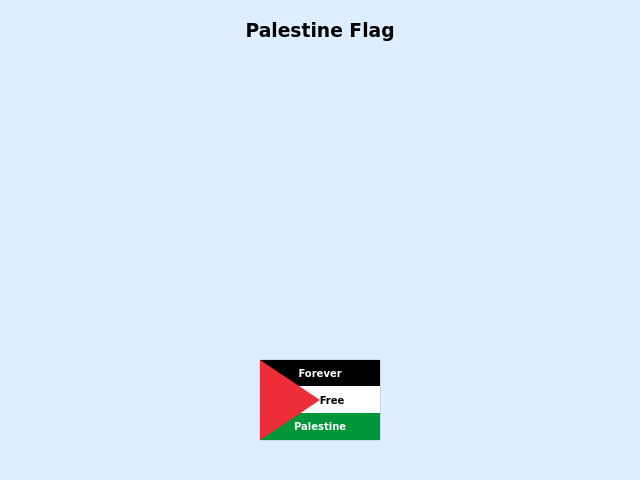
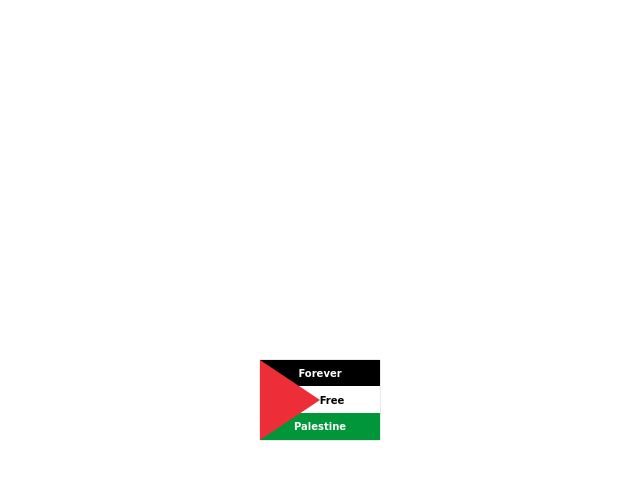
Before and after one commit to hafizecim/Palestine-flag, a plain HTML site: page index.html in a window 1280 px wide. Shown: the whole page, without its empty margins (320-960 px from the left). Drawn offline with Linux system fonts and the light colour scheme.

Commit message:
Update index.html

```diff
--- a/index.html
+++ b/index.html
@@ -18,7 +18,7 @@
       font-family: cursive;
       font-weight: bold;
       position: relative;
-      background-color: rgb(221, 239, 255);
+
     }
 
     h3 {
@@ -90,7 +90,7 @@
   </style>
 </head>
 <body>
-  <h3>Palestine Flag</h3>
+
   <div class="flag palestine">
     <div class="text-black">Forever</div>
     <div class="text-white">Free</div>
```
